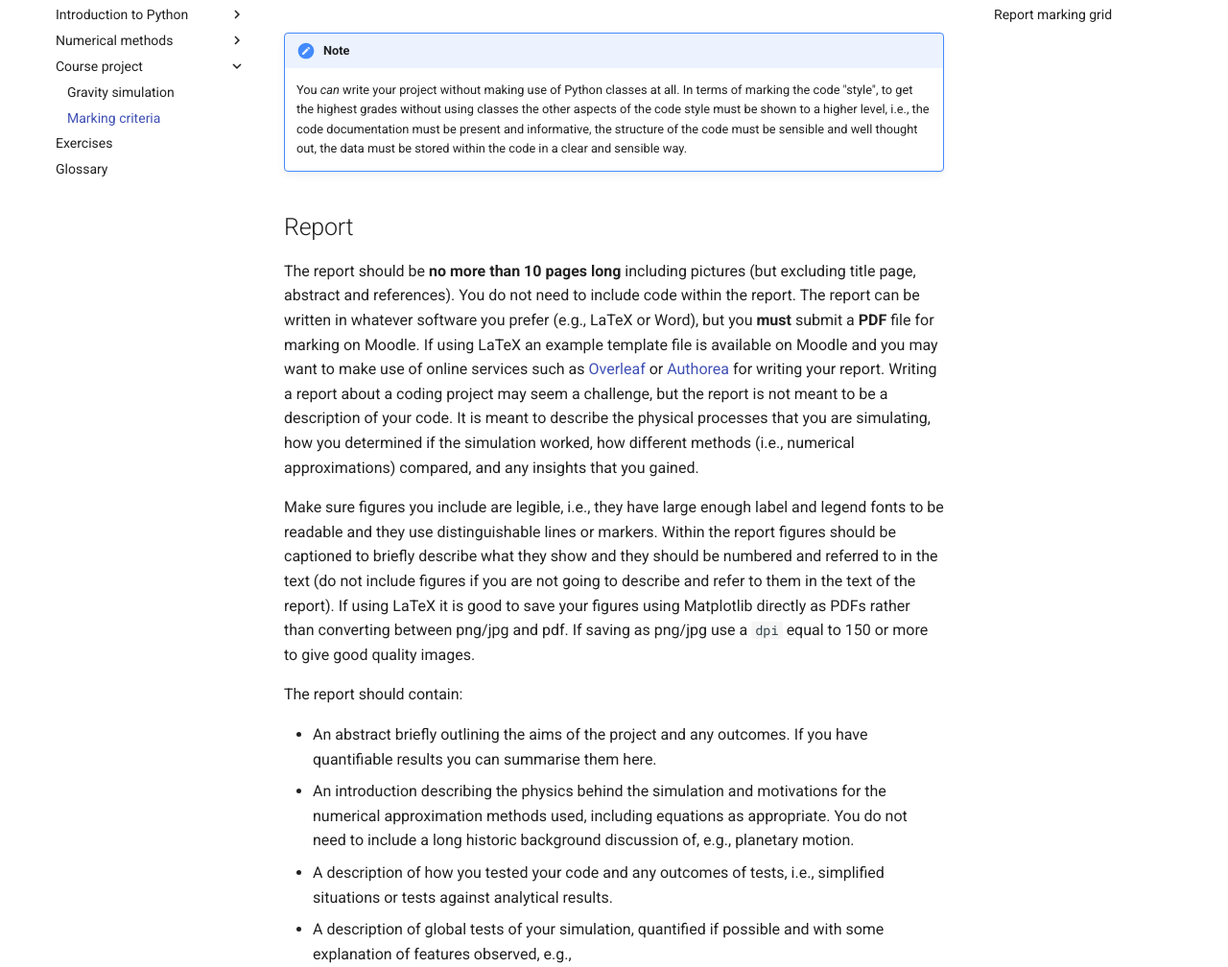
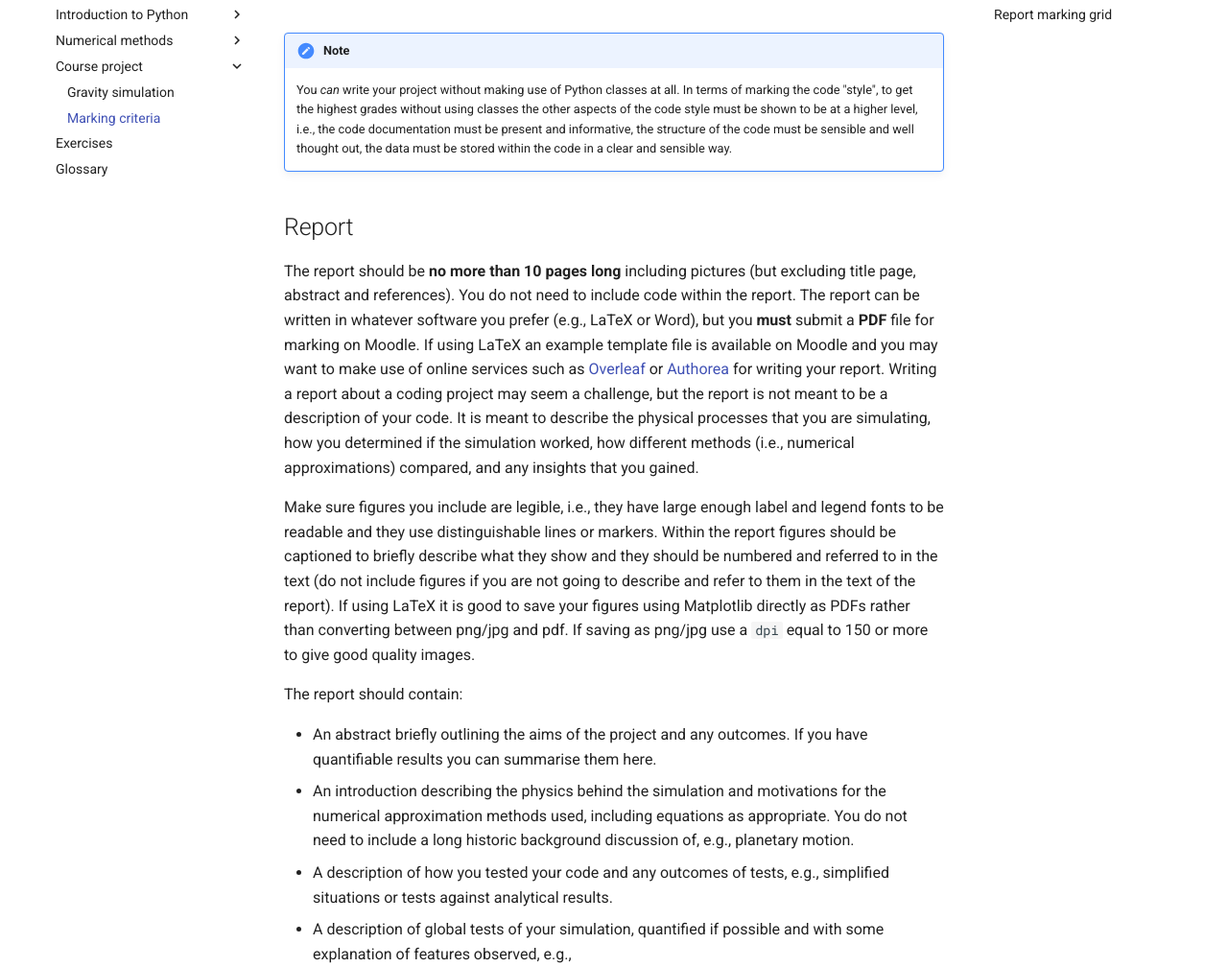
Before and after one commit to ndd21/PHYS281, an MkDocs documentation site: the page built from docs/markinggrid.md, in a window 1280 px wide and 1400 px high, scrolled down 3119 px. Shown: the part 174-1182 px from the top of the window at 96% size. Built offline with MkDocs 1.6.1 and Material for MkDocs 9.7.7, drawn with Linux system fonts in a browser that asks for light colours; some of the changed text lies outside the part shown.

```diff
--- a/docs/markinggrid.md
+++ b/docs/markinggrid.md
@@ -16,7 +16,7 @@ Below are further details of what you must submit for the project and guideline
 You should submit a zip file or tarball containing all your Python scripts, which should be submitted via
 Moodle. This zip file or tarball should
 also contain a plain text file called `README` or `README.txt` that briefly describes (in a single sentence) the contents
-of each Python file and how to run your simulation(s), i.e., which file to run to reproduce simulations. If you produced large data files you do not
+of each Python file and how to run your simulation(s), e.g., which file to run to reproduce simulations. If you produced large data files you do not
 need to include these in the submission. In the vast majority of cases we will not be attempting to
 run your code - the evidence for it working should be in your report - but don't use this as an
 excuse to submit code that fails.
@@ -77,7 +77,7 @@ well as from the code written to enable those tests).
 !!! note
     You _can_ write your project without making use of Python classes at all. In terms of marking
     the code "style", to get the highest grades without using classes the other aspects of the
-    code style must be shown to a higher level, i.e., the code documentation must be present and
+    code style must be shown to be at a higher level, i.e., the code documentation must be present and
     informative, the structure of the code must be sensible and well thought out, the data must be
     stored within the code in a clear and sensible way.
 
@@ -109,7 +109,7 @@ The report should contain:
 * An introduction describing the physics behind the simulation and motivations for the numerical
   approximation methods used, including equations as appropriate. You do not need to include a long
   historic background discussion of, e.g., planetary motion.
-* A description of how you tested your code and any outcomes of tests, i.e., simplified situations
+* A description of how you tested your code and any outcomes of tests, e.g., simplified situations
   or tests against analytical results.
 * A description of global tests of your simulation, quantified if possible and with some explanation
   of features observed, e.g.,
```
